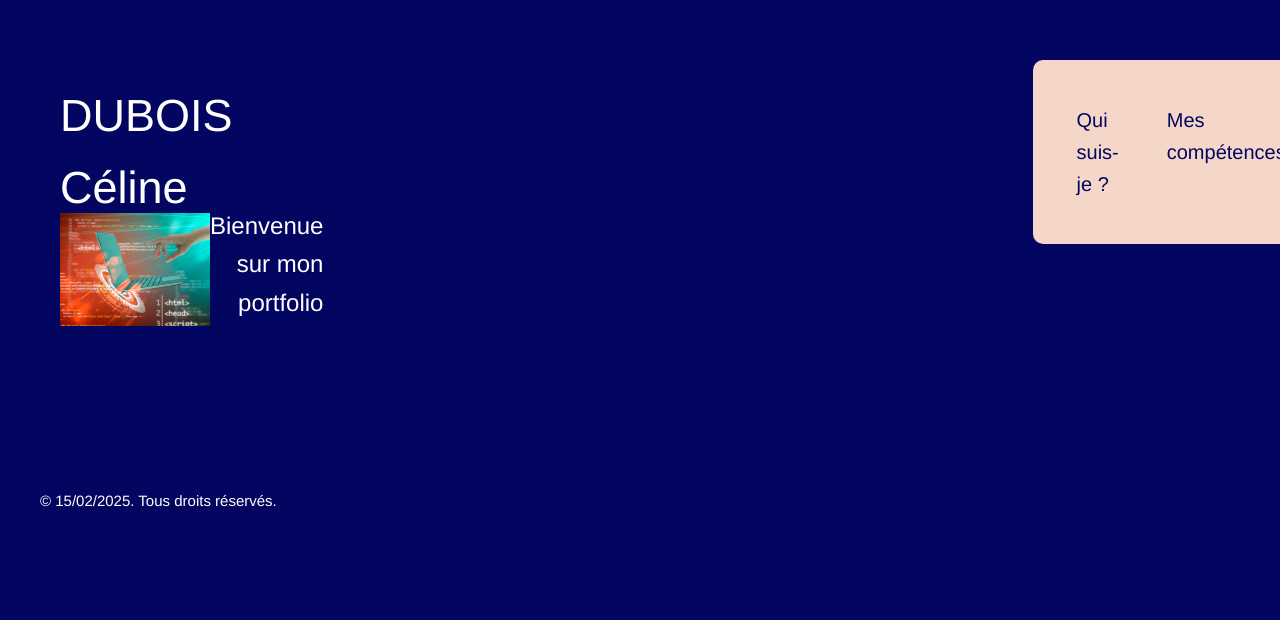
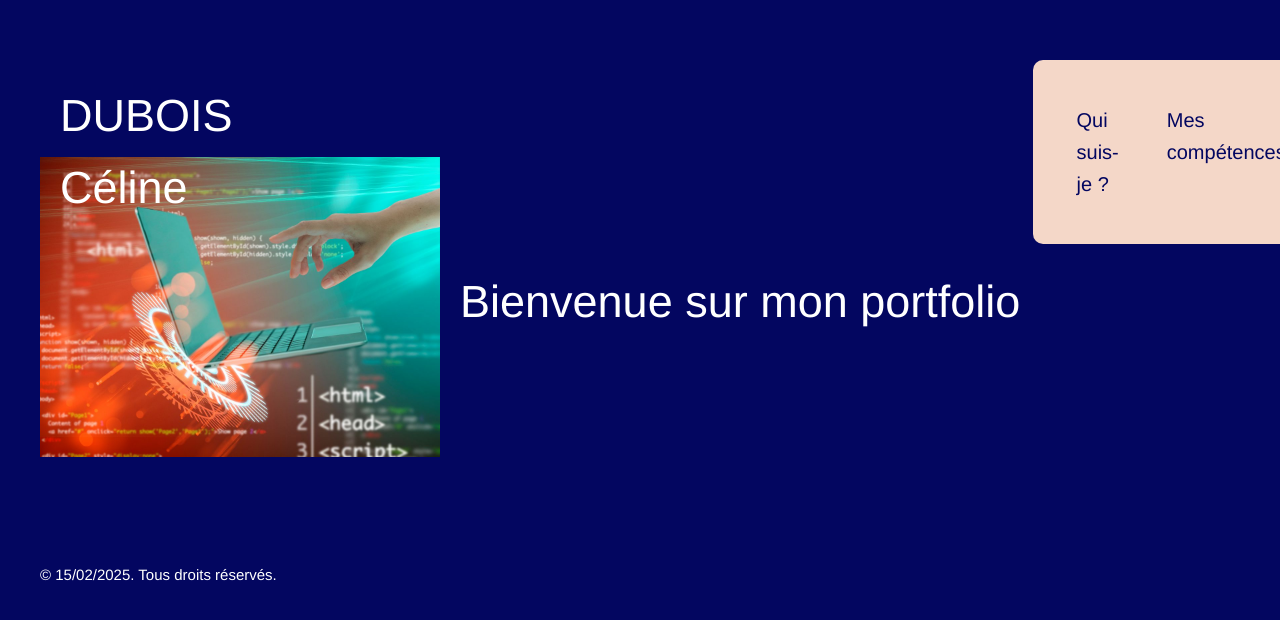
Before and after one commit to Lindsay-Renelle/Mon-portfolio, a Vue app: page / in a window 1280 px wide. Shown: the top 620 px of the page. Built offline with nearby package versions, Linux system fonts and the light colour scheme.

Commit message:
Modification de App.vue

```diff
--- a/src/App.vue
+++ b/src/App.vue
@@ -3,10 +3,12 @@
     <!-- Ajout du Header -->
     <Header />
     <header class="entete-contenu">
-      <div class="section-gauche">
+        <!-- Image de bienvenue -->
         <img src="@/assets/img-portfolio/Img-acceuil.jpg" alt="Image de bienvenue" class="image-gauche" />
+      <!--Conteneur pour le texte-->
+      <div class="texte-bienvenue">
+        <h1>Bienvenue sur mon portfolio</h1>
       </div>
-      <h1 class="texte-bienvenue">Bienvenue sur mon portfolio</h1>
     </header>
     <!-- Contenu principal où sont affichées les pages dynamiques -->
     <main class="contenu-principal">
@@ -31,39 +33,57 @@ export default {
 </script>
 
 <style>
+/* Style global pour html */
+ body {
+  background-color: #030660;
+  height: 100%; /* Prendre toute la hauteur de la fenêtre */
+  margin: 0;
+  padding: 0;
+}
+
+/* Style global de l'application */
 #app {
   font-family: Avenir, Helvetica, Arial, sans-serif;
   text-align: left;
   color: white;
-  background-color: #030660;
   margin: 0;
   padding: 20px;
+  /* Prendre toute la hauteur de la fenêtre */
   min-height: 100vh;
+  height: 100%;
 }
 
+/* Conteneur de l'en-tête */
 .entete-contenu {
-  display: flex;
+  display: flex; /* Disposer les éléments en ligne */
+  align-items: center; /* Alignement vertical */
+  gap: 20px; /* Espacement entre l'image et le texte */
+  width: 100%;
   justify-content: space-between;
-  align-items: center;
-  width: 100%;
-  padding: 20px;
 }
-.section-gauche {
-  display: flex;
-  flex-direction: column;
-  align-items: flex-start;
+
+/* Image de bienvenue */
+.image-gauche {
+  width: 400px;/*taille image*/
+  height: auto;
+  margin-top: 10px;/*Marge entre l'image et l'élement du dessus*/
+  flex-shrink: 0; /* Empêcher l'image de rétrécir */
 }
-.image-gauche {
-  width: 150px;
-  height: auto;
-  margin-top: 10px;
+
+/* Texte de bienvenue */
+.texte-bienvenue {
+  flex-grow: 1; /* Prendre l'espace restant */
+  font-size: 1.5em; /* Taille de la police */
+  color: white; /* Couleur du texte */
+  text-align: left;
+  display: block;
+  white-space: nowrap; /* Empêcher le retour à la ligne */
+  overflow: hidden; /* Masquer le débordement */
+  text-overflow: ellipsis; /* Ajouter des points de suspension si le texte déborde */
 }
-.texte-bienvenue {
-  flex: 1;
-  text-align: right;
-  font-size: 1.5rem;
-}
+
+/* Contenu principal */
 .contenu-principal {
-  padding: 20px;
+ padding: 20px;
 }
 </style>
```
